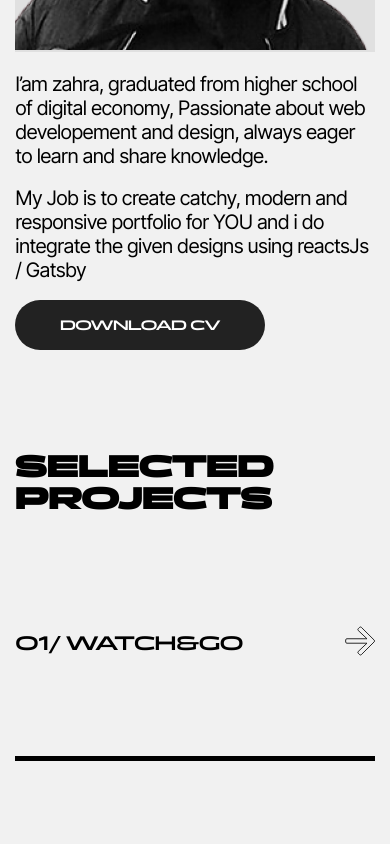
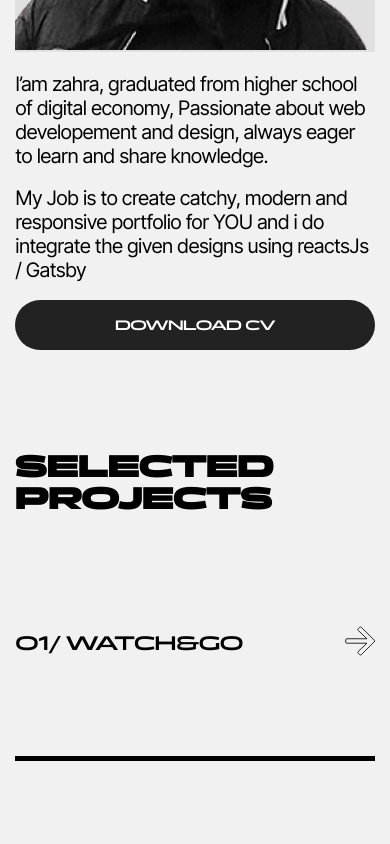
Before and after one commit to zahrakaabi/PORTFOLIO, a React (Create React App) app: page / in a window 390 px wide. Shown: the part 1374-2218 px from the top of the page. Built offline with nearby package versions, Linux system fonts and the light colour scheme.

Commit message:
fix: Fix style download cv button responsive

```diff
--- a/src/pages-components/About-section/index.scss
+++ b/src/pages-components/About-section/index.scss
@@ -112,7 +112,7 @@
 
                 @media (max-width: 992px) {
                     height: 50px;
-                    width: 250px;
+                    width: 100%;
                     font-size: 14px;
                     border-radius: 25px;
                 }
```
